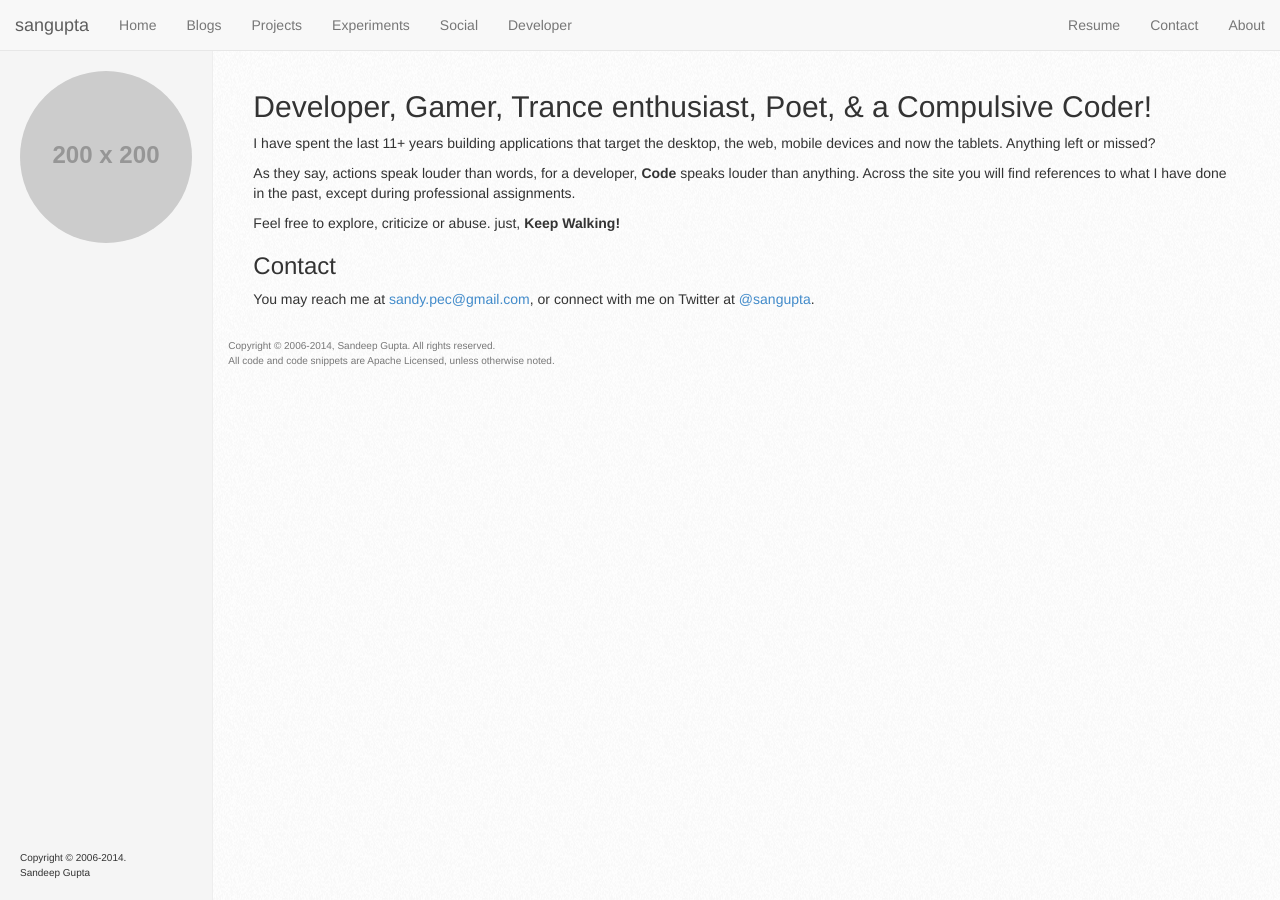
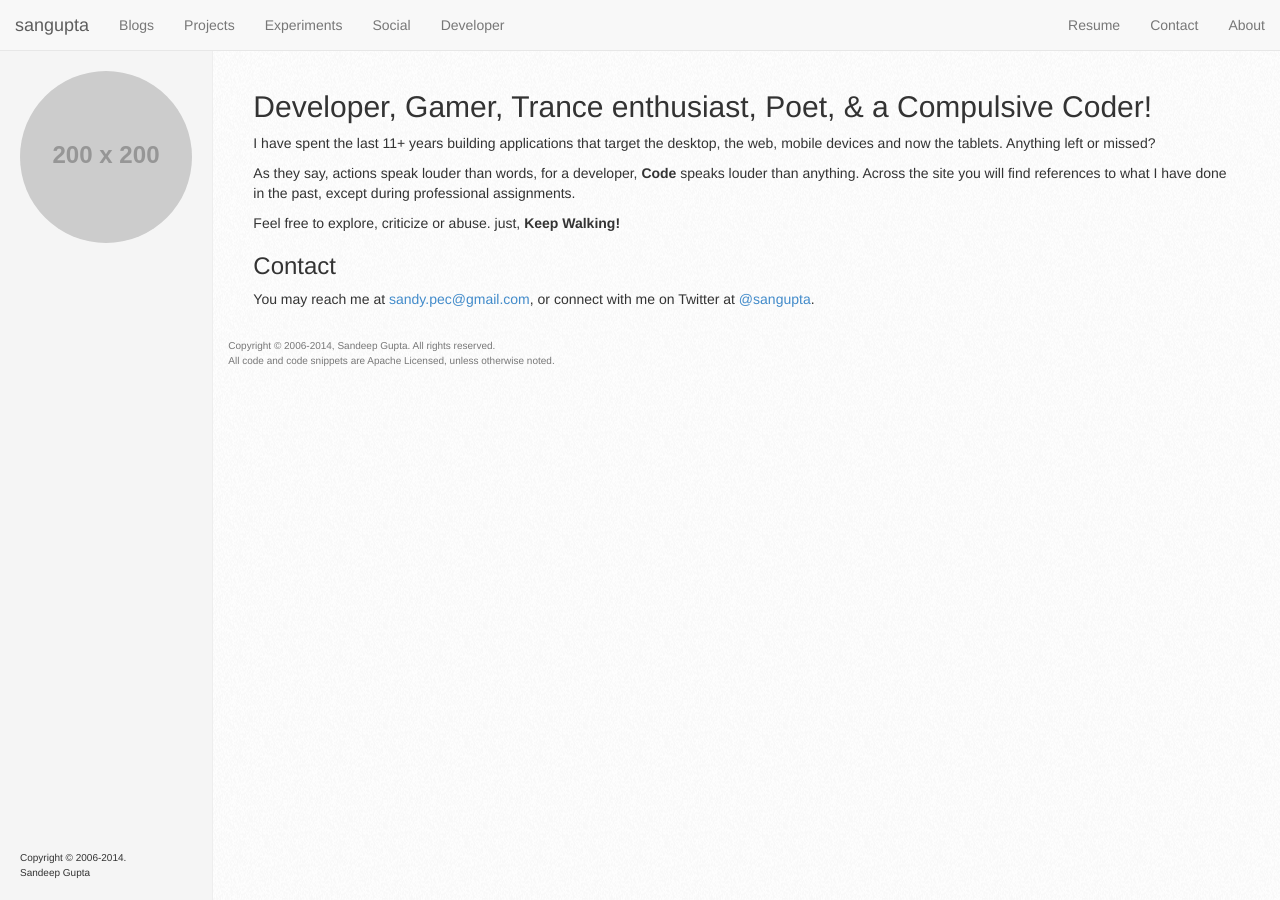
Before and after one commit to sangupta/sangupta.github.io, a Jekyll site: the page built from about.md, in a window 1280 px wide. Built offline with Jekyll 4.4.1, drawn with Linux system fonts in a browser that asks for light colours; Markdown is read by kramdown in place of the engine named in the settings.

Commit message:
show recent 5 posts on home page, and remove home link from top menu

```diff
--- a/_layouts/default.html
+++ b/_layouts/default.html
@@ -43,7 +43,6 @@
         </div>
         <div id="navbar" class="navbar-collapse collapse">
           <ul class="nav navbar-nav">
-            <li><a href="#">Home</a></li>
             <li><a href="/blogs.html">Blogs</a></li>
             <li><a href="/projects/index.html">Projects</a></li>
             <li><a href="/experiments/index.html">Experiments</a></li>
--- a/index.html
+++ b/index.html
@@ -8,8 +8,8 @@
 		<div class="col-md-8">
 			<h2>Recent Blog Posts</h2>
 
-			{% if paginator.posts %}
-			    {% for post in paginator.posts limit:5 %}
+			{% if site.posts %}
+			    {% for post in site.posts offset:0 limit:5 %}
 			        <section class="post">
 			            <header class="post-header">
 			                <h4 class="post-title"><a href="{{ post.url }}/">{{ post.title }}</a><small> &ndash; <time datetime="{{ post.date | date_to_xmlschema }}">{{ post.date | date: '%b. %d, %Y' }}</time></small></h4>
```
